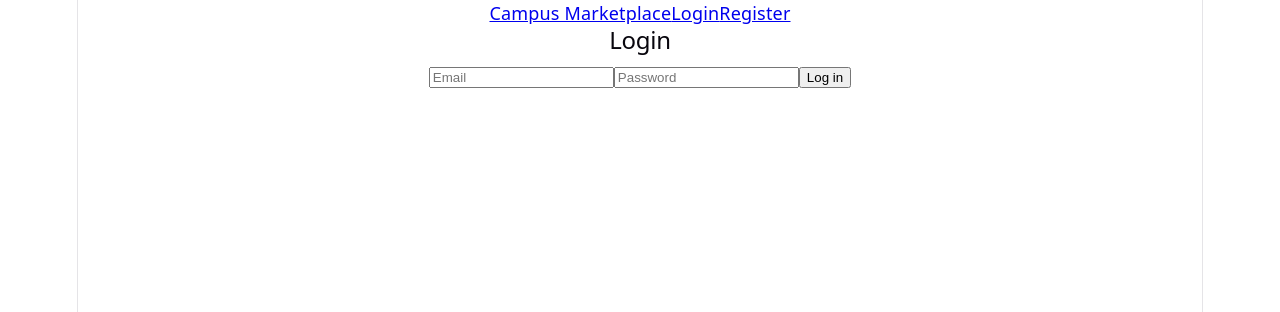
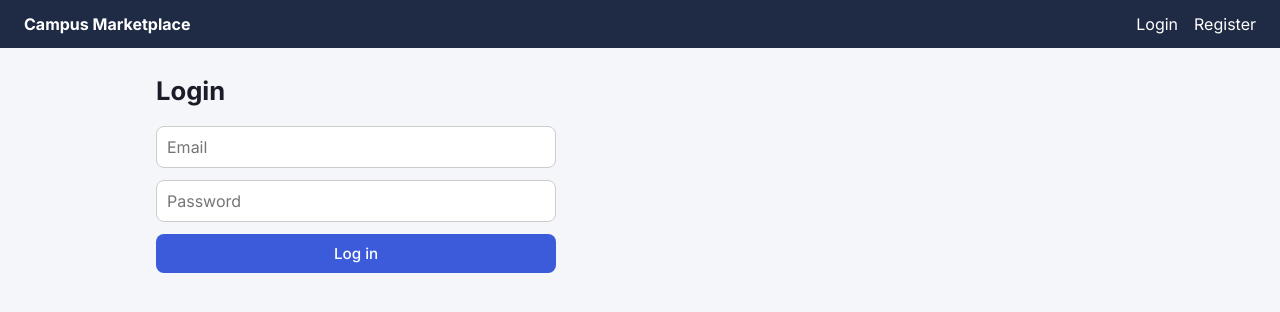
Before and after one commit to Muhammadsharif-21/campus-marketplace, a React app in the folder frontend/: page /login in a window 1280 px wide. Shown: the top 312 px of the page. Built offline with nearby package versions, Linux system fonts and the light colour scheme; no server answers; the HTML template or start-up script is replaced by a standard one.

Commit message:
Added styling for ui and cards for listings

```diff
--- a/frontend/src/index.css
+++ b/frontend/src/index.css
@@ -1,111 +1,192 @@
-:root {
-  --text: #6b6375;
-  --text-h: #08060d;
-  --bg: #fff;
-  --border: #e5e4e7;
-  --code-bg: #f4f3ec;
-  --accent: #aa3bff;
-  --accent-bg: rgba(170, 59, 255, 0.1);
-  --accent-border: rgba(170, 59, 255, 0.5);
-  --social-bg: rgba(244, 243, 236, 0.5);
-  --shadow:
-    rgba(0, 0, 0, 0.1) 0 10px 15px -3px, rgba(0, 0, 0, 0.05) 0 4px 6px -2px;
+@import url('https://fonts.googleapis.com/css2?family=Inter:wght@400;500;600;700&display=swap');
 
-  --sans: system-ui, 'Segoe UI', Roboto, sans-serif;
-  --heading: system-ui, 'Segoe UI', Roboto, sans-serif;
-  --mono: ui-monospace, Consolas, monospace;
-
-  font: 18px/145% var(--sans);
-  letter-spacing: 0.18px;
-  color-scheme: light dark;
-  color: var(--text);
-  background: var(--bg);
-  font-synthesis: none;
-  text-rendering: optimizeLegibility;
-  -webkit-font-smoothing: antialiased;
-  -moz-osx-font-smoothing: grayscale;
-
-  @media (max-width: 1024px) {
-    font-size: 16px;
-  }
-}
-
-@media (prefers-color-scheme: dark) {
-  :root {
-    --text: #9ca3af;
-    --text-h: #f3f4f6;
-    --bg: #16171d;
-    --border: #2e303a;
-    --code-bg: #1f2028;
-    --accent: #c084fc;
-    --accent-bg: rgba(192, 132, 252, 0.15);
-    --accent-border: rgba(192, 132, 252, 0.5);
-    --social-bg: rgba(47, 48, 58, 0.5);
-    --shadow:
-      rgba(0, 0, 0, 0.4) 0 10px 15px -3px, rgba(0, 0, 0, 0.25) 0 4px 6px -2px;
-  }
-
-  #social .button-icon {
-    filter: invert(1) brightness(2);
-  }
+* {
+  box-sizing: border-box;
 }
 
 body {
   margin: 0;
+  font-family: 'Inter', system-ui, sans-serif;
+  background: #f5f6fa;
+  color: #1a1d29;
+  line-height: 1.5;
 }
 
-#root {
-  width: 1126px;
-  max-width: 100%;
-  margin: 0 auto;
-  text-align: center;
-  border-inline: 1px solid var(--border);
-  min-height: 100svh;
+h2 {
+  font-size: 1.6rem;
+  font-weight: 700;
+  margin: 8px 0 16px;
+}
+
+#root > div {
+  max-width: 1000px;
+  margin: 24px auto;
+  padding: 0 16px;
+}
+
+nav {
+  display: flex;
+  align-items: center;
+  gap: 16px;
+  padding: 12px 24px;
+  background: #1f2a44;
+}
+
+nav a {
+  color: white;
+  text-decoration: none;
+}
+
+nav a:first-child {
+  font-weight: 700;
+  margin-right: auto;
+}
+
+a {
+  color: #3b5bdb;
+}
+
+form {
   display: flex;
   flex-direction: column;
-  box-sizing: border-box;
+  gap: 12px;
+  max-width: 400px;
 }
 
-h1,
-h2 {
-  font-family: var(--heading);
-  font-weight: 500;
-  color: var(--text-h);
+input,
+textarea,
+select {
+  padding: 10px;
+  border: 1px solid #ccc;
+  border-radius: 8px;
+  font-family: inherit;
+  font-size: 1rem;
 }
 
-h1 {
-  font-size: 56px;
-  letter-spacing: -1.68px;
-  margin: 32px 0;
-  @media (max-width: 1024px) {
-    font-size: 36px;
-    margin: 20px 0;
-  }
-}
-h2 {
-  font-size: 24px;
-  line-height: 118%;
-  letter-spacing: -0.24px;
-  margin: 0 0 8px;
-  @media (max-width: 1024px) {
-    font-size: 20px;
-  }
-}
-p {
-  margin: 0;
+button {
+  padding: 10px 16px;
+  border: none;
+  border-radius: 8px;
+  background: #3b5bdb;
+  color: white;
+  font-family: inherit;
+  font-size: 0.95rem;
+  font-weight: 500;
+  cursor: pointer;
 }
 
-code,
-.counter {
-  font-family: var(--mono);
-  display: inline-flex;
-  border-radius: 4px;
-  color: var(--text-h);
+button:disabled {
+  background: #9aa0b4;
+  cursor: default;
 }
 
-code {
-  font-size: 15px;
-  line-height: 135%;
-  padding: 4px 8px;
-  background: var(--code-bg);
+.search {
+  width: 100%;
+  margin: 4px 0 12px;
 }
+
+.filters {
+  display: flex;
+  flex-wrap: wrap;
+  gap: 8px;
+}
+
+.grid {
+  display: grid;
+  grid-template-columns: repeat(auto-fill, minmax(240px, 1fr));
+  gap: 20px;
+  margin-top: 20px;
+}
+
+.card {
+  display: flex;
+  flex-direction: column;
+  background: white;
+  border-radius: 12px;
+  overflow: hidden;
+  box-shadow: 0 1px 3px rgba(0, 0, 0, 0.08);
+  transition: transform 0.15s, box-shadow 0.15s;
+}
+
+.card:hover {
+  transform: translateY(-3px);
+  box-shadow: 0 8px 20px rgba(0, 0, 0, 0.12);
+}
+
+.card img {
+  display: block;
+  width: 100%;
+  aspect-ratio: 4 / 3;
+  object-fit: cover;
+}
+
+.no-image {
+  display: flex;
+  align-items: center;
+  justify-content: center;
+  aspect-ratio: 4 / 3;
+  background: #eceef4;
+  color: #9aa0b4;
+  font-size: 0.9rem;
+}
+
+.card-body {
+  display: flex;
+  flex-direction: column;
+  gap: 6px;
+  padding: 14px 16px 16px;
+}
+
+.card-title {
+  margin: 0;
+  font-size: 1.05rem;
+  font-weight: 600;
+}
+
+.price {
+  margin: 0;
+  font-size: 1.25rem;
+  font-weight: 700;
+  color: #2b8a3e;
+}
+
+.card-desc {
+  display: -webkit-box;
+  -webkit-line-clamp: 2;
+  -webkit-box-orient: vertical;
+  overflow: hidden;
+  margin: 0;
+  font-size: 0.9rem;
+  color: #5c6070;
+}
+
+.card-meta {
+  margin: 0;
+  font-size: 0.8rem;
+  color: #8a8fa0;
+}
+
+.badge {
+  align-self: flex-start;
+  padding: 2px 10px;
+  border-radius: 999px;
+  font-size: 0.75rem;
+  font-weight: 600;
+  text-transform: capitalize;
+}
+
+.badge-for-sale { background: #e7f0ff; color: #3b5bdb; }
+.badge-free     { background: #e6f9ee; color: #2b8a3e; }
+.badge-lost     { background: #fff1e0; color: #d9480f; }
+.badge-found    { background: #f3e8ff; color: #7048e8; }
+.badge-active   { background: #e6f9ee; color: #2b8a3e; }
+.badge-resolved { background: #eceef4; color: #5c6070; }
+
+.actions {
+  display: flex;
+  gap: 8px;
+  margin-top: 8px;
+}
+
+.btn-success { background: #2f9e44; }
+.btn-danger  { background: #e03131; }
--- a/frontend/src/pages/MyListings.jsx
+++ b/frontend/src/pages/MyListings.jsx
@@ -46,18 +46,35 @@ function MyListings() {
       {error && <p style={{ color: 'red' }}>{error}</p>}
       {listings.length === 0 && !error && <p>You haven't posted anything yet.</p>}
 
-      {listings.map((item) => (
-        <div key={item._id}>
-          {item.image && <img src={item.image} alt={item.title} width="150" />}
-          <h3>{item.title}</h3>
-          <p>Category: {item.category}</p>
-          <p>Status: {item.status}</p>
-          {item.status === 'active' && (
-            <button onClick={() => handleResolve(item._id)}>Mark resolved</button>
-          )}
-          <button onClick={() => handleDelete(item._id)}>Delete</button>
-        </div>
-      ))}
+      <div className="grid">
+        {listings.map((item) => (
+          <div key={item._id} className="card">
+            {item.image ? (
+              <img src={item.image} alt={item.title} />
+            ) : (
+              <div className="no-image">No image</div>
+            )}
+            <div className="card-body">
+              <div>
+                <span className={`badge badge-${item.category}`}>{item.category}</span>{' '}
+                <span className={`badge badge-${item.status}`}>{item.status}</span>
+              </div>
+              <h3 className="card-title">{item.title}</h3>
+              {item.category === 'for-sale' && <p className="price">Rs {item.price}</p>}
+              <div className="actions">
+                {item.status === 'active' && (
+                  <button className="btn-success" onClick={() => handleResolve(item._id)}>
+                    Mark resolved
+                  </button>
+                )}
+                <button className="btn-danger" onClick={() => handleDelete(item._id)}>
+                  Delete
+                </button>
+              </div>
+            </div>
+          </div>
+        ))}
+      </div>
     </div>
   );
 }
--- a/frontend/src/pages/home.jsx
+++ b/frontend/src/pages/home.jsx
@@ -35,13 +35,14 @@ function Home() {
       <h2>Listings</h2>
 
       <input
+        className="search"
         type="text"
         placeholder="Search by title..."
         value={search}
         onChange={(e) => setSearch(e.target.value)}
       />
 
-      <div>
+      <div className="filters">
         {CATEGORIES.map((c) => (
           <button key={c} onClick={() => setCategory(c)} disabled={category === c}>
             {c}
@@ -53,16 +54,24 @@ function Home() {
       {error && <p style={{ color: 'red' }}>{error}</p>}
       {!loading && !error && listings.length === 0 && <p>No listings found.</p>}
 
-      {listings.map((item) => (
-        <div key={item._id}>
-          {item.image && <img src={item.image} alt={item.title} width="200" />}
-          <h3>{item.title}</h3>
-          <p>{item.description}</p>
-          <p>Category: {item.category}</p>
-          {item.category === 'for-sale' && <p>Price: {item.price}</p>}
-          <p>Posted by {item.postedBy?.name}</p>
-        </div>
-      ))}
+      <div className="grid">
+        {listings.map((item) => (
+          <div key={item._id} className="card">
+            {item.image ? (
+              <img src={item.image} alt={item.title} />
+            ) : (
+              <div className="no-image">No image</div>
+            )}
+            <div className="card-body">
+              <span className={`badge badge-${item.category}`}>{item.category}</span>
+              <h3 className="card-title">{item.title}</h3>
+              {item.category === 'for-sale' && <p className="price">Rs {item.price}</p>}
+              <p className="card-desc">{item.description}</p>
+              <p className="card-meta">Posted by {item.postedBy?.name}</p>
+            </div>
+          </div>
+        ))}
+      </div>
     </div>
   );
 }
```
